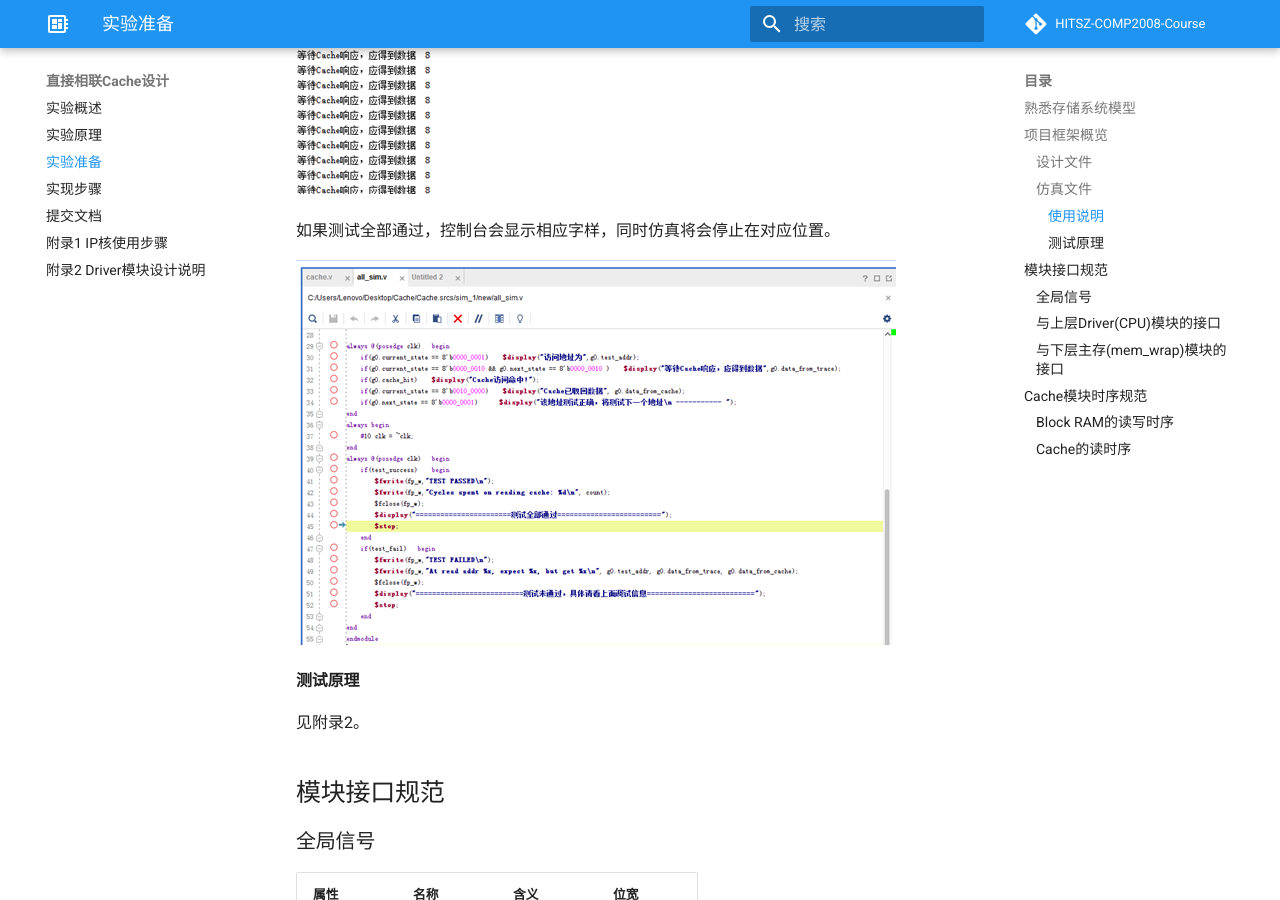
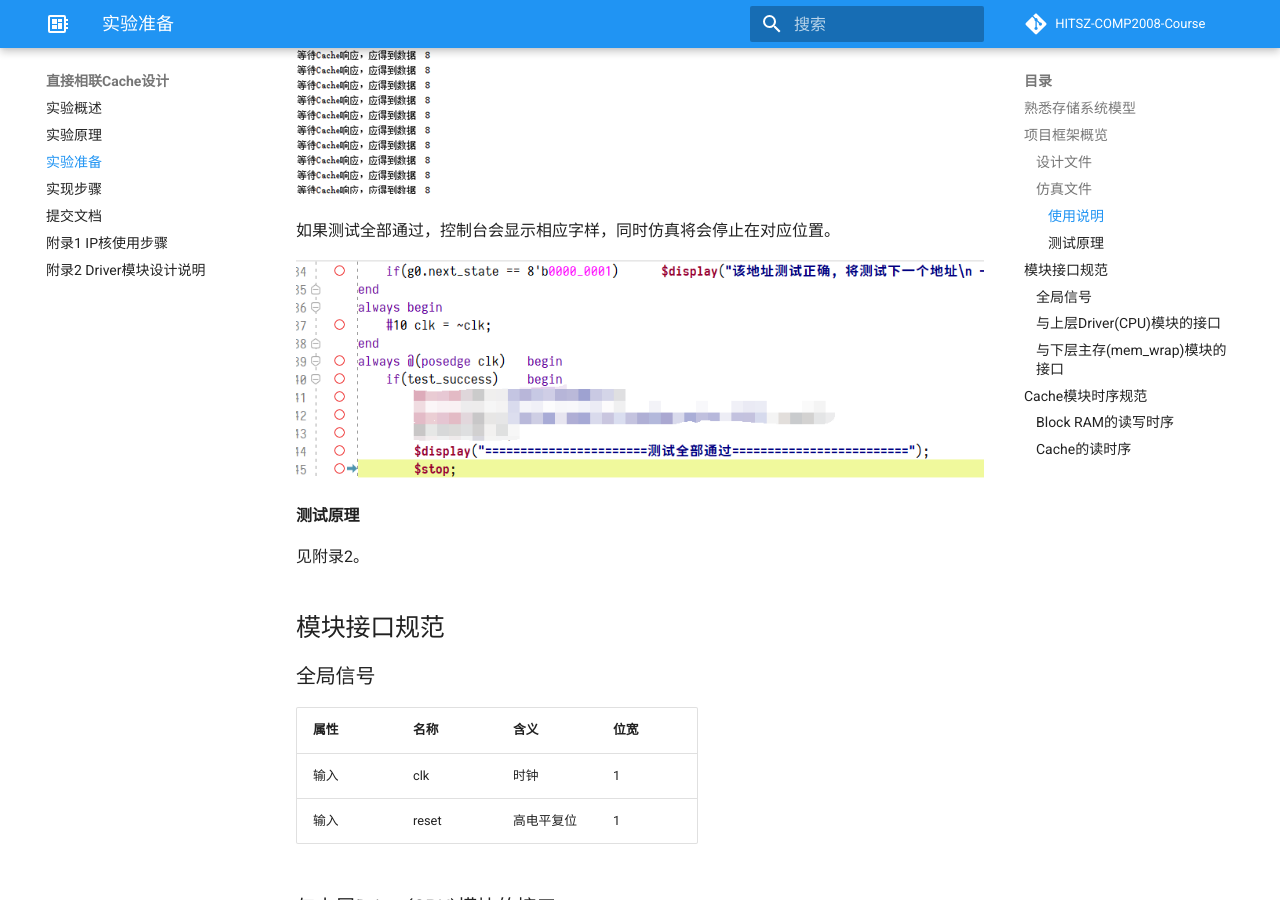
Before and after one commit to Bohan-hu/HITSZ-COMP2008-Course, an MkDocs documentation site: the page built from docs/lab1/part3.md, in a window 1280 px wide and 900 px high, scrolled down 2007 px. Built offline with MkDocs 1.6.1 and Material for MkDocs 9.7.7, drawn with Linux system fonts in a browser that asks for light colours; comment, search, counter and statistics services are not loaded.

Commit message:
fix typo

```diff
--- a/docs/lab1/part3.md
+++ b/docs/lab1/part3.md
@@ -48,7 +48,7 @@ driver (driver.sv) ------ 顶层模块，模拟CPU的访存行为，并进行数
 
 如果测试全部通过，控制台会显示相应字样，同时仿真将会停止在对应位置。
 
-![image-20200328105931836](part3.assets/image-20200328105931836.png)
+![image-20200329154736739](part3.assets/image-20200329154736739.png)
 
 #### 测试原理
 
```
Also changed, not shown: docs/index.md (+1 -1 lines), docs/lab1/part3.assets/image-20200329154736739.png (added).
